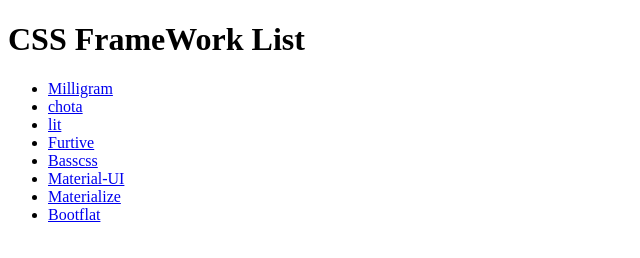
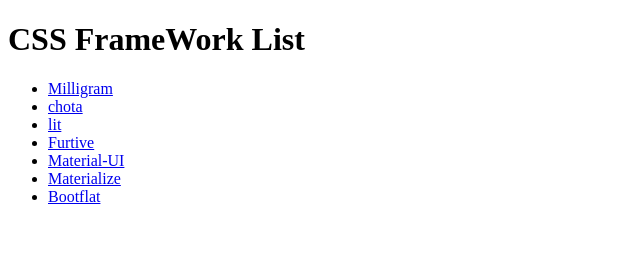
Before and after one commit to utano320/hello-css-framework, a plain HTML site: page index.html in a window 1280 px wide. Shown: the whole page, without its empty margins (0-640 px from the left). Drawn offline with Linux system fonts and the light colour scheme.

Commit message:
deleted basscss

```diff
--- a/index.html
+++ b/index.html
@@ -24,9 +24,6 @@
       <a href="furtive/index.html">Furtive</a>
     </li>
     <li>
-      <a href="basecss/index.html">Basscss</a>
-    </li>
-    <li>
       <a href="material-ui/index.html">Material-UI</a>
     </li>
     <li>
```
Also changed, not shown: basecss/index.html (deleted).
